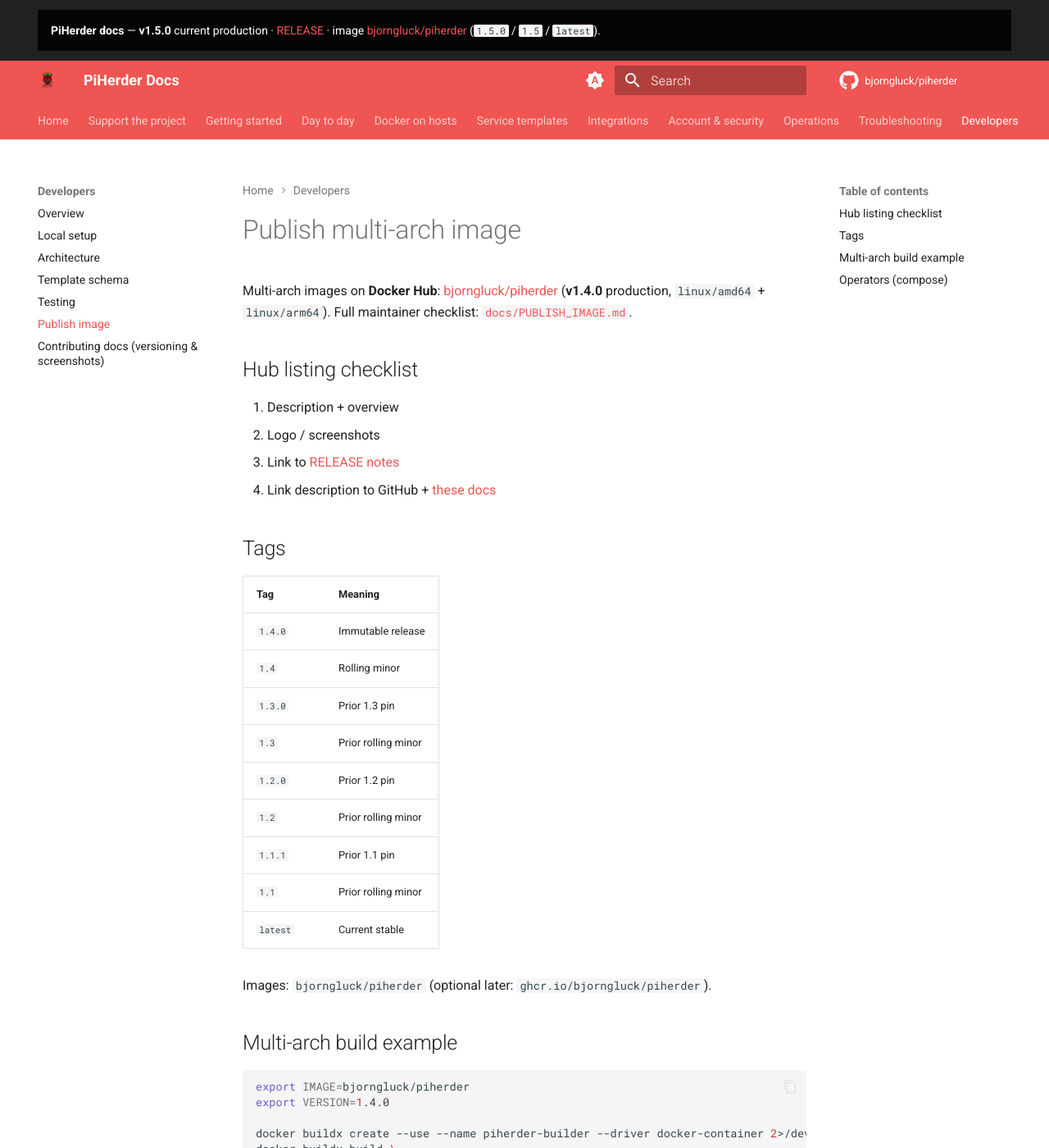
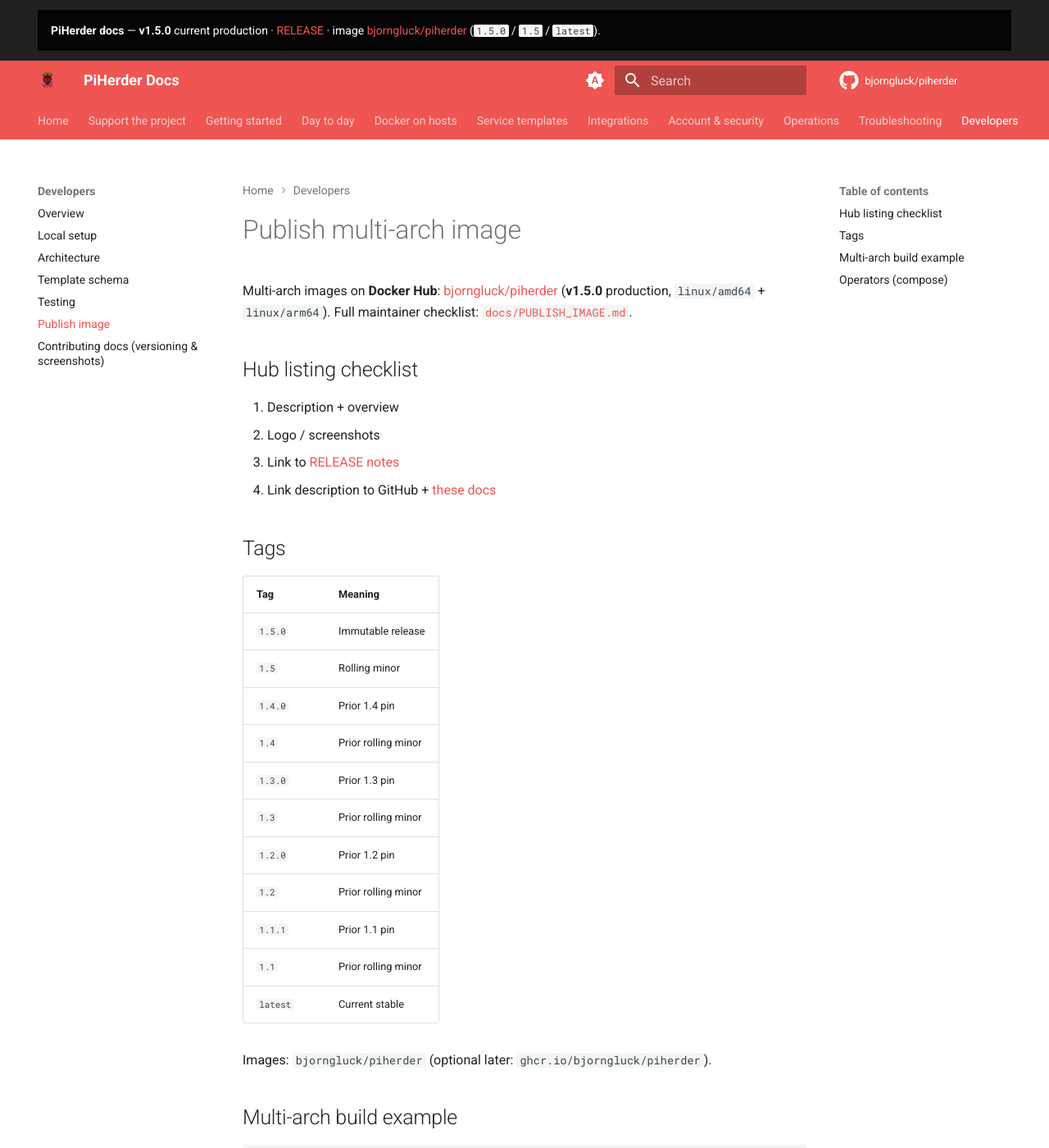
Before and after one commit to bjorngluck/piherder, an MkDocs documentation site: the page built from wiki/developers/publish-image.md, in a window 1280 px wide and 1400 px high. Shown: the whole window at 82% size. Built offline with MkDocs 1.6.1 and Material for MkDocs 9.7.7, drawn with Linux system fonts in a browser that asks for light colours; comment, search, counter and statistics services are not loaded.

Commit message:
docs: record v1.5.0 Hub digest after multi-arch push

````diff
--- a/wiki/developers/publish-image.md
+++ b/wiki/developers/publish-image.md
@@ -1,20 +1,22 @@
 # Publish multi-arch image
 
-Multi-arch images on **Docker Hub**: [bjorngluck/piherder](https://hub.docker.com/r/bjorngluck/piherder) (**v1.4.0** production, `linux/amd64` + `linux/arm64`). Full maintainer checklist: [`docs/PUBLISH_IMAGE.md`](https://github.com/bjorngluck/piherder/blob/main/docs/PUBLISH_IMAGE.md).
+Multi-arch images on **Docker Hub**: [bjorngluck/piherder](https://hub.docker.com/r/bjorngluck/piherder) (**v1.5.0** production, `linux/amd64` + `linux/arm64`). Full maintainer checklist: [`docs/PUBLISH_IMAGE.md`](https://github.com/bjorngluck/piherder/blob/main/docs/PUBLISH_IMAGE.md).
 
 ## Hub listing checklist
 
 1. Description + overview
 2. Logo / screenshots
-3. Link to [RELEASE notes](https://github.com/bjorngluck/piherder/blob/main/docs/RELEASE_v1.4.0.md)
+3. Link to [RELEASE notes](https://github.com/bjorngluck/piherder/blob/main/docs/RELEASE_v1.5.0.md)
 4. Link description to GitHub + [these docs](https://piherder-docs.hacknow.info/)
 
 ## Tags
 
 | Tag | Meaning |
 |-----|---------|
-| `1.4.0` | Immutable release |
-| `1.4` | Rolling minor |
+| `1.5.0` | Immutable release |
+| `1.5` | Rolling minor |
+| `1.4.0` | Prior 1.4 pin |
+| `1.4` | Prior rolling minor |
 | `1.3.0` | Prior 1.3 pin |
 | `1.3` | Prior rolling minor |
 | `1.2.0` | Prior 1.2 pin |
@@ -29,13 +31,13 @@
 
 ```bash
 export IMAGE=bjorngluck/piherder
-export VERSION=1.4.0
+export VERSION=1.5.0
 
 docker buildx create --use --name piherder-builder --driver docker-container 2>/dev/null || true
 docker buildx build \
   --platform linux/amd64,linux/arm64 \
   -t "${IMAGE}:${VERSION}" \
-  -t "${IMAGE}:1.4" \
+  -t "${IMAGE}:1.5" \
   -t "${IMAGE}:latest" \
   --push .
 ```
````
Also changed, not shown: docs/PUBLISH_IMAGE.md (+16 -7 lines).
